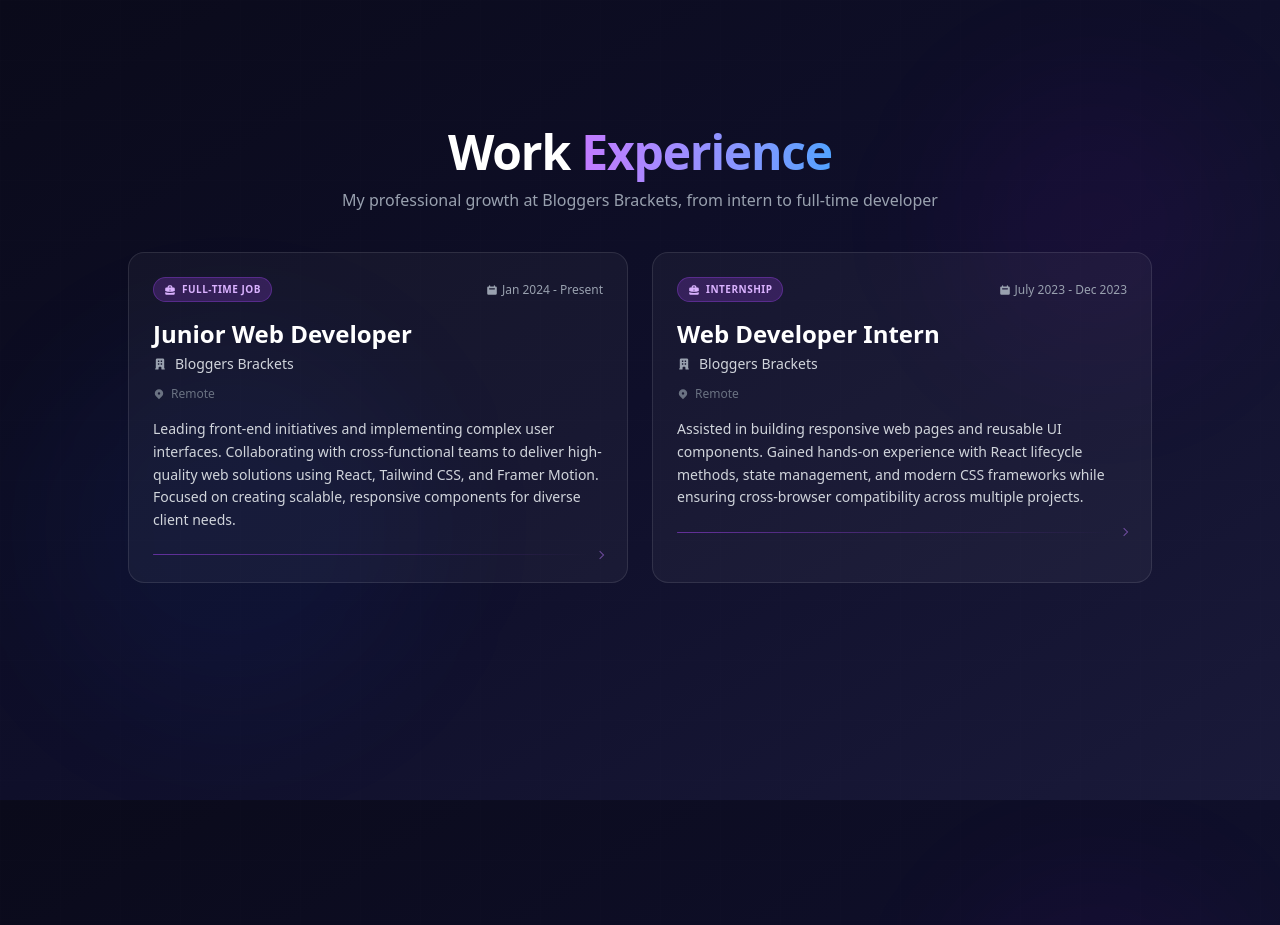
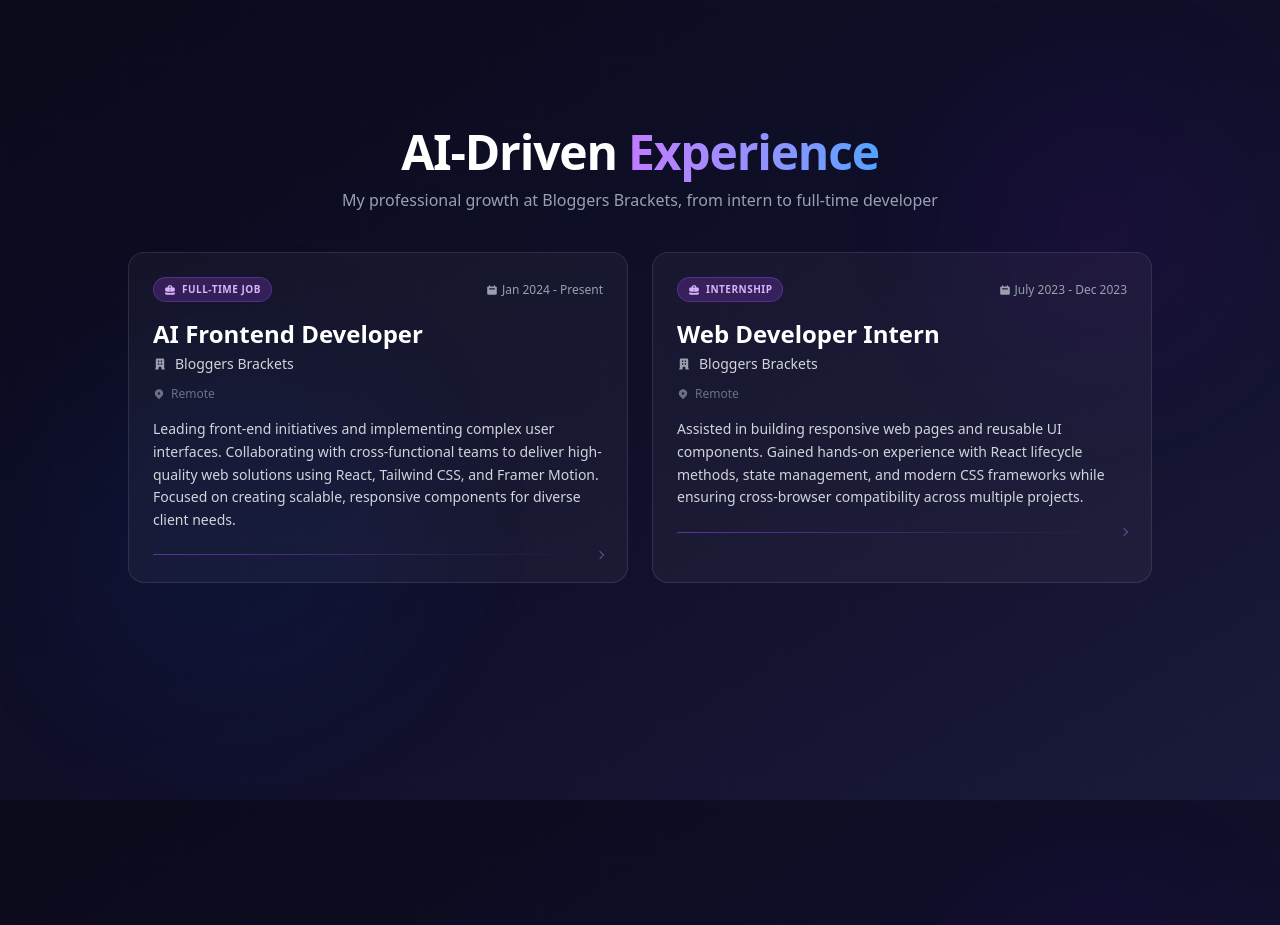
Before and after one commit to MuhammadWaqar7615/Portfolio, a React (Vite) app: page / in a window 1280 px wide. Shown: the part 4800-5725 px from the top of the page. Built offline with nearby package versions, Linux system fonts and the light colour scheme.

Commit message:
feat: updated experience section with new roles

```diff
--- a/src/Components/Experience/Experience.jsx
+++ b/src/Components/Experience/Experience.jsx
@@ -9,7 +9,7 @@ import "swiper/css/pagination";
 
 const experiences = [
   {
-    title: "Junior Web Developer",
+    title: "AI Frontend Developer",
     company: "Bloggers Brackets",
     location: "Remote",
     duration: "Jan 2024 - Present",
@@ -78,7 +78,7 @@ export default function Experience() {
           className="text-center mb-10"
         >
           <h2 className="text-3xl md:text-5xl font-bold tracking-tight text-white">
-            Work{" "}
+            AI-Driven{" "}
             <span className="bg-gradient-to-r from-purple-400 to-blue-400 bg-clip-text text-transparent">
               Experience
             </span>
```
